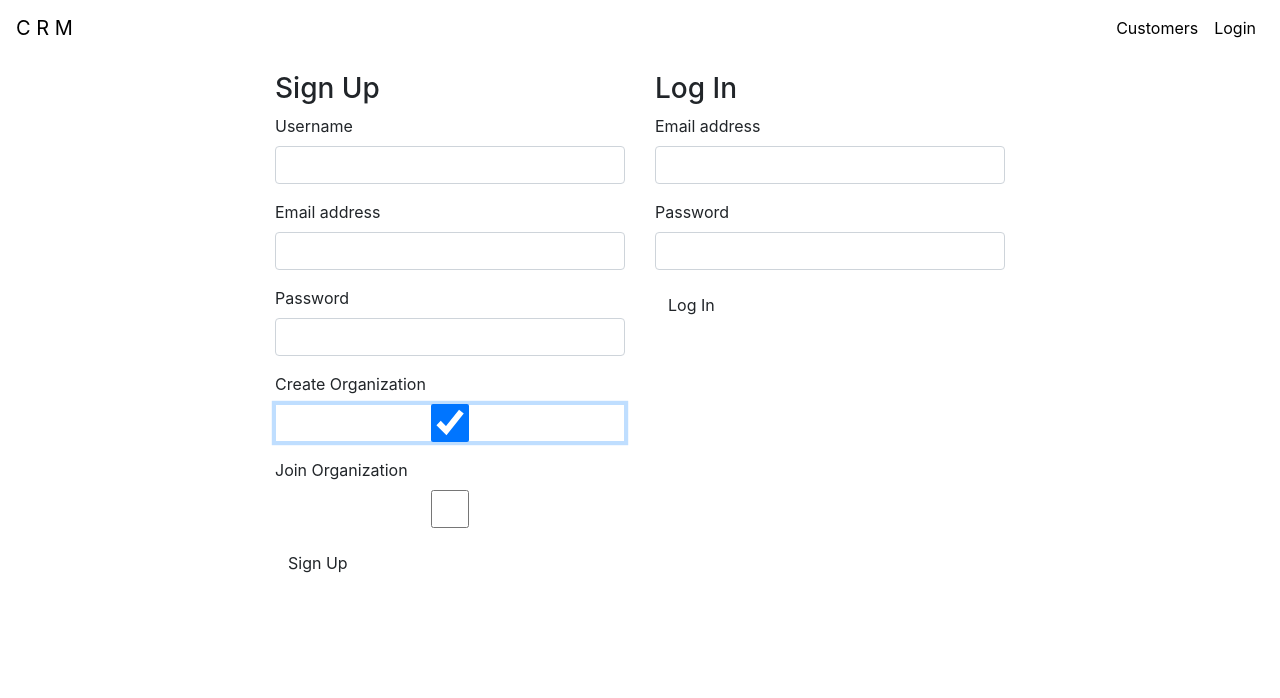
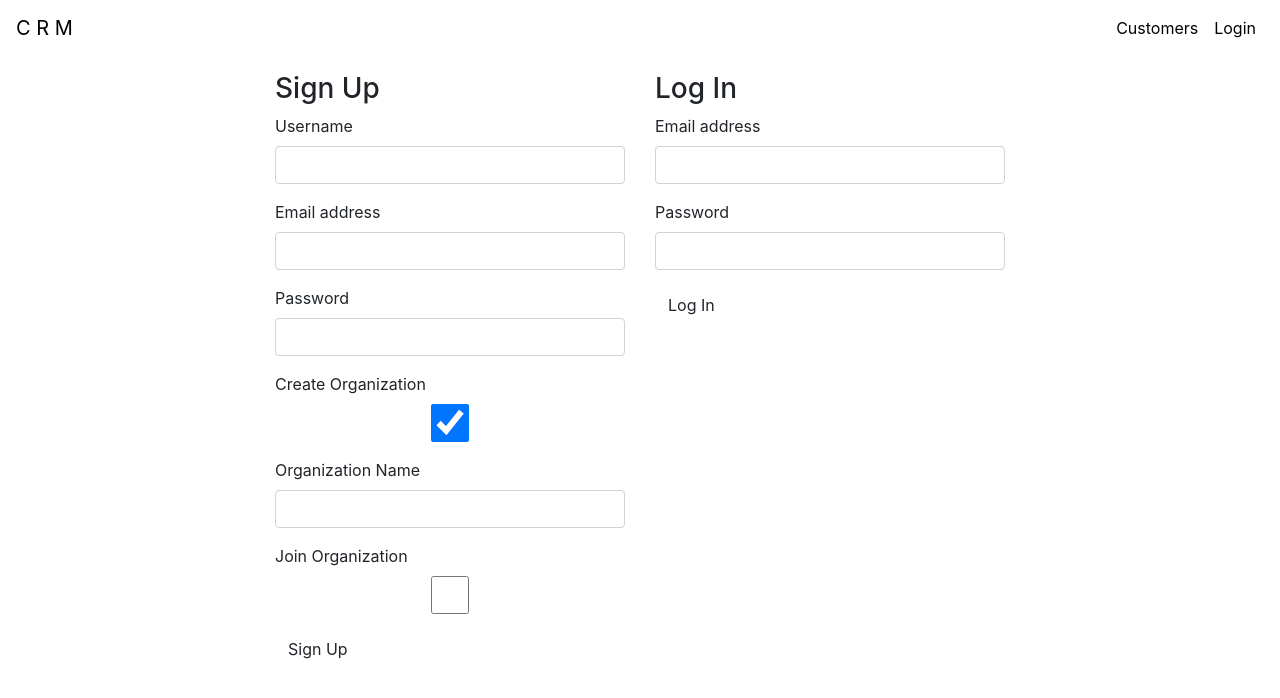
Before and after one commit to SFoxGit/CRM, a React (Create React App) app in the folder client/: page /login in a window 1280 px wide. Both pictures are taken after a click on the checkbox 450 px from the left and 422 px from the top of the page. Shown: the top 698 px of the page. Built offline with nearby package versions, Linux system fonts and the light colour scheme; no server answers.

Commit message:
create and join mutually exclusive

```diff
--- a/client/src/components/Login/index.jsx
+++ b/client/src/components/Login/index.jsx
@@ -4,7 +4,8 @@ import axios from "axios";
 import { useHistory } from "react-router-dom";
 
 export default function Login(props) {
-  const [join, setJoin] = useState(false)
+  const [join, setJoin] = useState(false);
+  const [create, setCreate] = useState(false);
   const setUserID = props.setUserID
   const setLoggedIn = props.setLoggedIn
   const history = useHistory()
@@ -15,6 +16,16 @@ export default function Login(props) {
   const joinOrg = async (event) => {
     event.preventDefault();
     setJoin(!join)
+    if (create) {
+      setCreate(false)
+    }
+  }
+  const startOrg = async (event) => {
+    event.preventDefault();
+    setCreate(!create);
+    if (join) {
+      setJoin(false)
+    }
   }
   const loginFormHandler = async (event) => {
     event.preventDefault();
@@ -34,12 +45,19 @@ export default function Login(props) {
   const signupEmail = useRef();
   const signupUsername = useRef();
   const signupPassword = useRef();
+  const createOrg = useRef();
+  const orgName = useRef();
 
   const signupFormHandler = async (event) => {
     event.preventDefault();
     const email = signupEmail.current.value;
     const username = signupUsername.current.value;
     const password = signupPassword.current.value;
+    const org = createOrg.current.value;
+
+    if (org) {
+      console.log("org true")
+    }
 
     if (email && username && password) {
       await axios.post('/api/user', { email, username, password }, { withCredentials: true })
@@ -69,10 +87,23 @@ export default function Login(props) {
             <label htmlFor="signupPassword">Password</label>
             <input ref={signupPassword} type="password" className="form-control" id="signupPassword" />
           </div>
-          <div className="form-group">
-            <label htmlFor="createOrg">Create Organization</label>
-            <input type="checkbox" className="form-control" />
-          </div>
+          {create ?
+            <>
+              <div className="form-group">
+                <label htmlFor="createOrg">Create Organization</label>
+                <input onChange={startOrg} ref={createOrg} type="checkbox" className="form-control" checked/>
+              </div>
+              <div className="form-group">
+                <label htmlFor="createOrg">Organization Name</label>
+                <input ref={orgName} type="text" className="form-control" />
+              </div>
+            </>
+            :
+            <div className="form-group">
+              <label htmlFor="createOrg">Create Organization</label>
+              <input onChange={startOrg} ref={createOrg} type="checkbox" className="form-control" />
+            </div>
+          }
           {join ?
             <>
               <div className="form-group">
```
